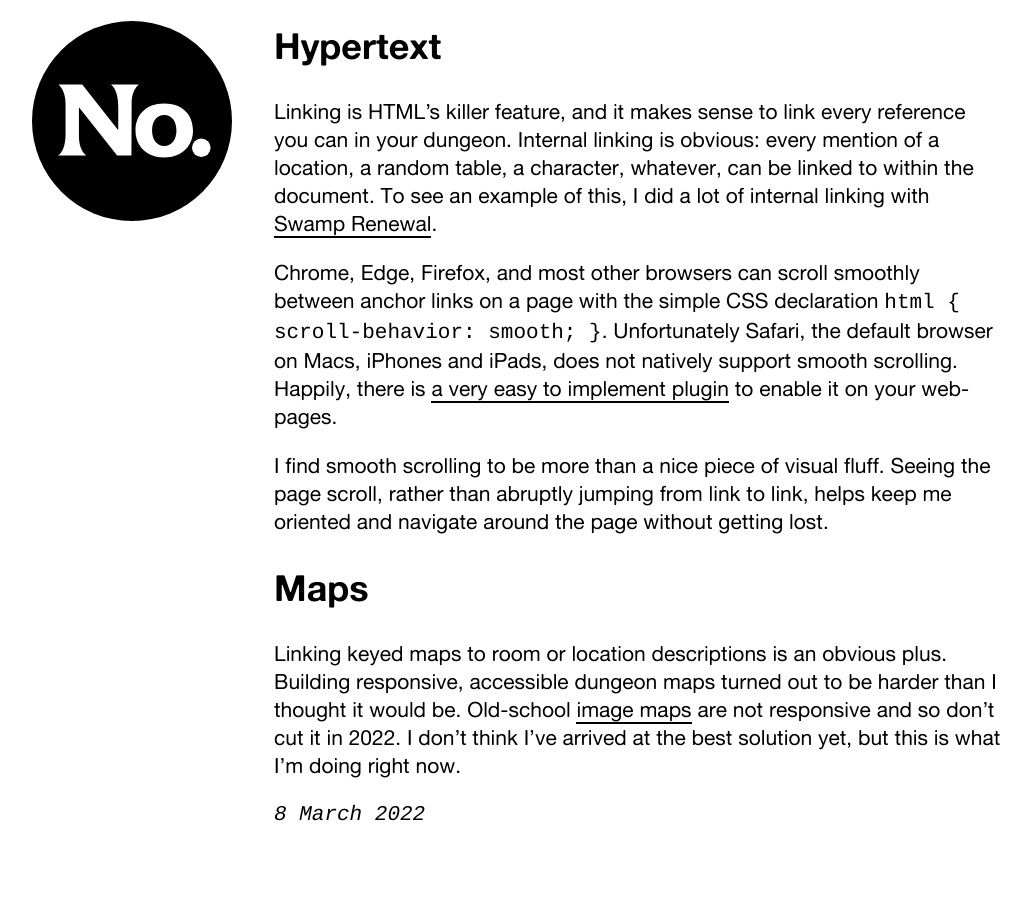
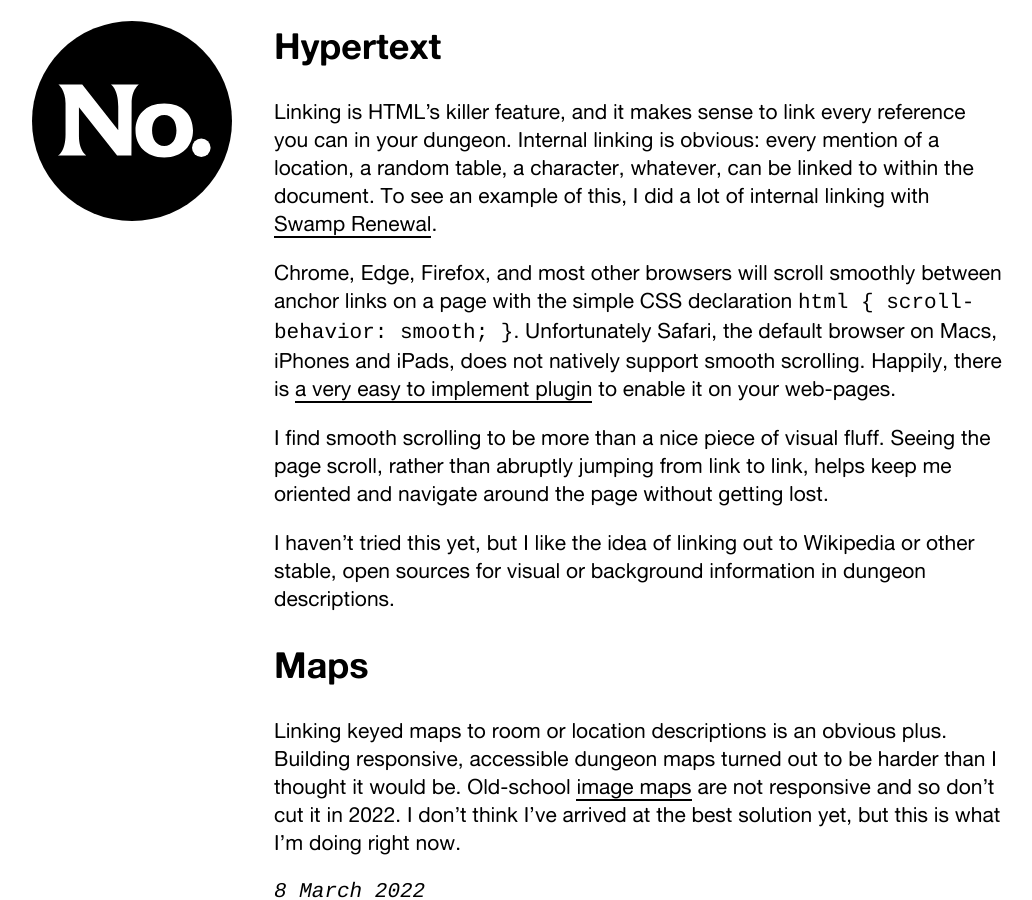
Before and after one commit to numbered-works/numbered-works.github.io, a Jekyll site: the page built from _posts/2022-03-08-html-dungeons.md, in a window 1280 px wide and 900 px high, scrolled down 560 px. Shown: the whole window, without its empty margins (122-1154 px from the left). Built offline with Jekyll 4.4.1, drawn with Linux system fonts in a browser that asks for light colours; some web fonts are replaced.

Commit message:
html dungeon

```diff
--- a/_posts/2022-03-08-html-dungeons.md
+++ b/_posts/2022-03-08-html-dungeons.md
@@ -19,9 +19,11 @@ These are some things I've figured out and/or am playing with right now.
 
 Linking is HTML's killer feature, and it makes sense to link every reference you can in your dungeon. Internal linking is obvious: every mention of a location, a random table, a character, whatever, can be linked to within the document. To see an example of this, I did a lot of internal linking with [Swamp Renewal](https://numbered.works/swamp-renewal).
 
-Chrome, Edge, Firefox, and most other browsers can scroll smoothly between anchor links on a page with the simple CSS declaration `html { scroll-behavior: smooth; }`. Unfortunately Safari, the default browser on Macs, iPhones and iPads, does not natively support smooth scrolling. Happily, there is [a very easy to implement plugin](https://jonaskuske.github.io/smoothscroll-anchor-polyfill/) to enable it on your web-pages.
+Chrome, Edge, Firefox, and most other browsers will scroll smoothly between anchor links on a page with the simple CSS declaration `html { scroll-behavior: smooth; }`. Unfortunately Safari, the default browser on Macs, iPhones and iPads, does not natively support smooth scrolling. Happily, there is [a very easy to implement plugin](https://jonaskuske.github.io/smoothscroll-anchor-polyfill/) to enable it on your web-pages.
 
 I find smooth scrolling to be more than a nice piece of visual fluff. Seeing the page scroll, rather than abruptly jumping from link to link, helps keep me oriented and navigate around the page without getting lost.
+
+I haven't tried this yet, but I like the idea of linking out to Wikipedia or other stable, open sources for visual or background information in dungeon descriptions.
 
 ## Maps
 
```
